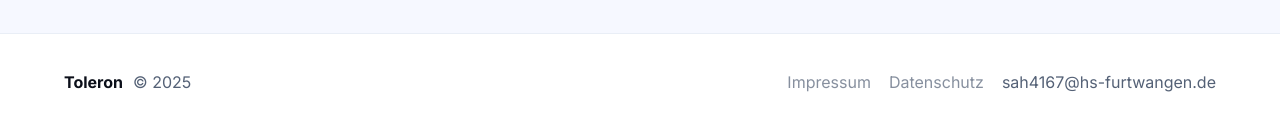
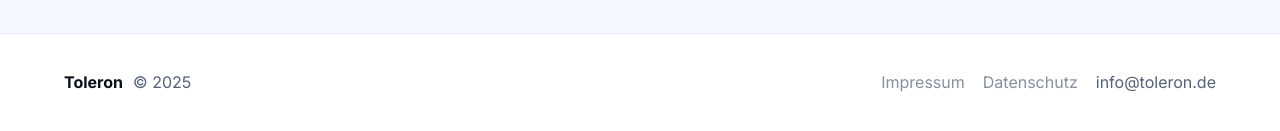
Before and after one commit to sajjad-phd/toleron-site, a plain HTML site: page index.html in a window 1280 px wide. Shown: the part 2795-2926 px from the top of the page. Drawn offline with Linux system fonts and the light colour scheme.

Commit message:
Update index.html

```diff
--- a/index.html
+++ b/index.html
@@ -161,7 +161,7 @@
     "contactPoint": [{
       "@type": "ContactPoint",
       "contactType": "sales",
-      "email": "sah4167@hs-furtwangen.de",
+      "email": "info@toleron.de",
       "areaServed": "DE, EU"
     }]
   }
@@ -333,7 +333,7 @@
         <div class="card reveal">
           <h3 data-en="Early access" data-de="Früher Zugang">Early access</h3>
           <p data-en="Interested in a pilot or a demo? Send us a note — we'll follow up quickly." data-de="Interessiert an einem Pilot oder einer Demo? Senden Sie uns eine Nachricht — wir melden uns schnell zurück.">Interested in a pilot or a demo? Send us a note — we'll follow up quickly.</p>
-          <p><a class="btn btn-primary" data-mail href="#" data-en="Email us" data-de="E-Mail senden">Email us</a></p>
+          <p><a class="btn btn-primary" data-mail href="#" data-en="Email us" data-de="E-Mail senden">info@toleron.de</a></p>
           <p class="muted" style="color:var(--muted)" data-en="We'll never share your email." data-de="Wir teilen Ihre E-Mail niemals.">We'll never share your email.</p>
         </div>
 
@@ -359,7 +359,7 @@
       <div style="display:flex; gap: 18px; flex-wrap:wrap;">
         <a href="#" aria-disabled="true" style="opacity:.7" data-en="Impressum" data-de="Impressum">Impressum</a>
         <a href="#" aria-disabled="true" style="opacity:.7" data-en="Privacy" data-de="Datenschutz">Privacy</a>
-        <a data-mail href="#">sah4167@hs-furtwangen.de</a>
+        <a data-mail href="#">info@toleron.de</a>
       </div>
     </div>
   </footer>
@@ -419,8 +419,8 @@
     });
 
     // Email obfuscation
-    const user = 'sah4167';
-    const domain = 'hs-furtwangen.de';
+    const user = 'info';
+    const domain = 'toleron.de';
     for (const el of document.querySelectorAll('[data-mail]')) {
       const addr = user + '@' + domain;
       el.setAttribute('href', 'mailto:' + addr);
```
